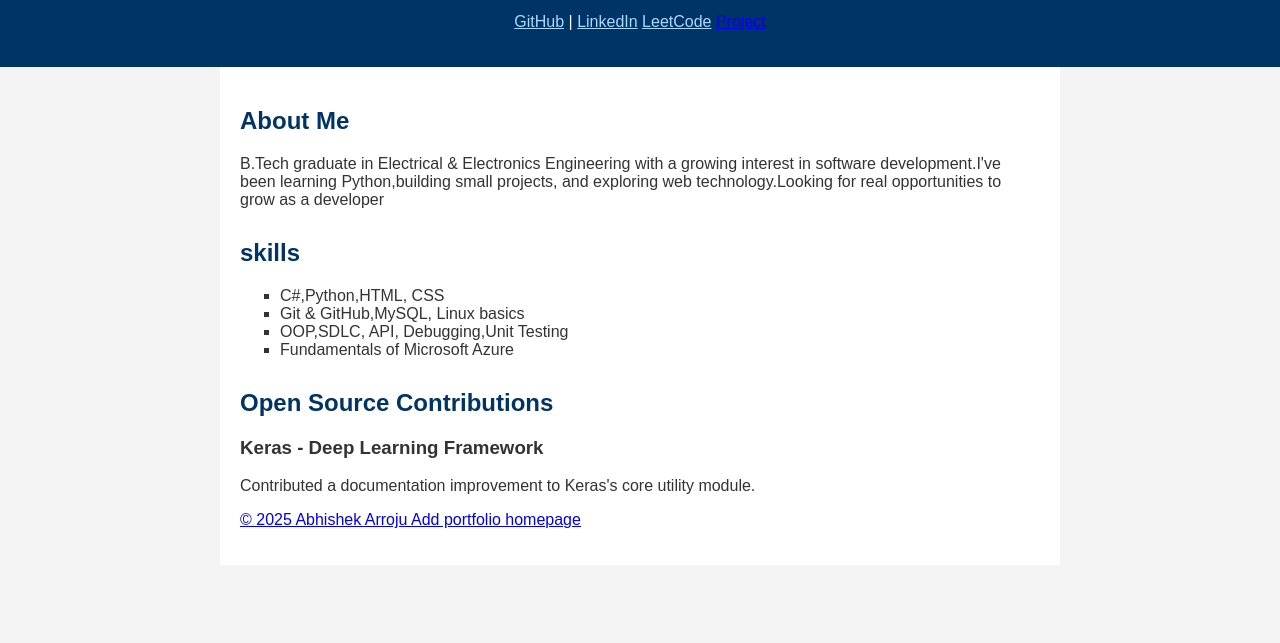
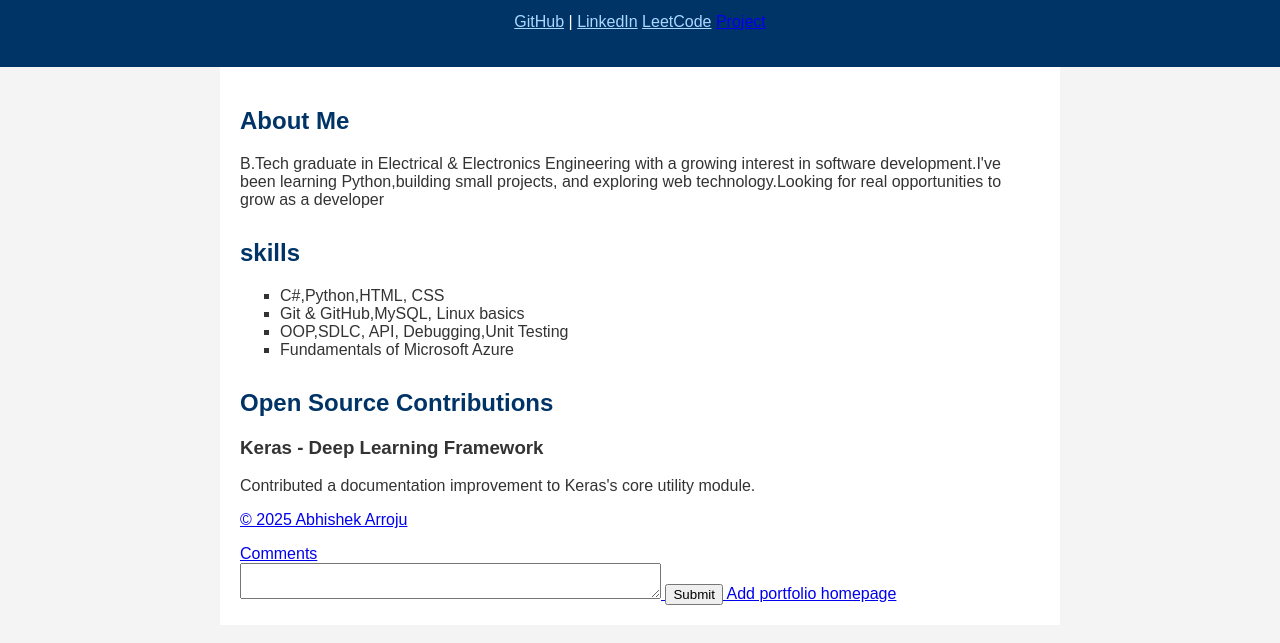
Before and after one commit to AbhishekAce/portfolio, a plain HTML site: page index.html in a window 1280 px wide. Shown: the part 121-764 px from the top of the page. Drawn offline with Linux system fonts and the light colour scheme.

Commit message:
Update index.html

```diff
--- a/index.html
+++ b/index.html
@@ -76,6 +76,12 @@
   <footer>
     &copy; 2025 Abhishek Arroju
   </footer>
+  <form>
+           Comments<br>
+           <textarea rows="rows" cols="50" name="comments"></textarea>
+        <input type="submit" value="Submit">
+  </form>
+
 </body>
 </html>
 
```
